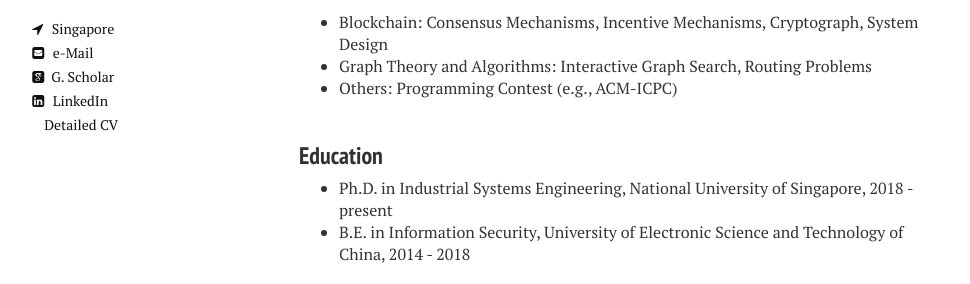
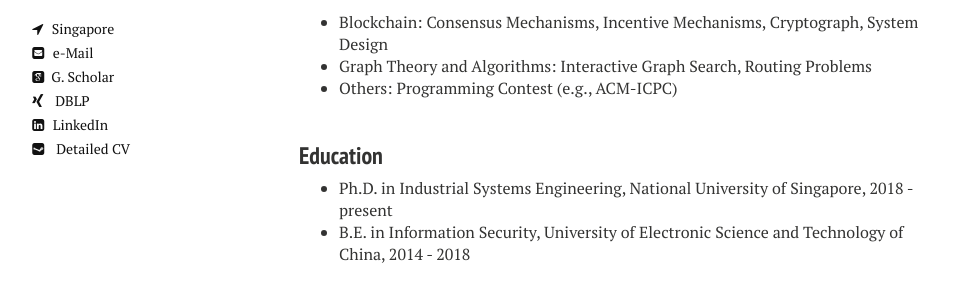
Before and after one commit to cong741/cong741.github.io, a Jekyll site: the page built from index.md, in a window 1280 px wide. Shown: the part 303-587 px from the top of the page, without its empty margins (21-991 px from the left). Built offline with Jekyll 4.4.1, drawn with Linux system fonts in a browser that asks for light colours; nearby versions of some CDN libraries.

Commit message:
change icon of resume

```diff
--- a/_includes/_author-bio.html
+++ b/_includes/_author-bio.html
@@ -12,10 +12,10 @@
 
 {% if site.owner.email %}<a href="mailto:{{ site.owner.email }}" class="author-social" target="_blank"><i class="fa fa-envelope-square"></i> e-Mail</a>{% endif %}
 {% if site.owner.google_scholar %}<a href="http://scholar.google.es/citations?user={{ site.owner.google_scholar }}" class="author-social" target="_blank"><i class="ai ai-google-scholar-square"></i>&nbsp; G. Scholar</a>{% endif %}
-
+<a href="https://dblp.org/pid/289/0180.html" class="author-social" target="_blank"><i class="fa fa-xing"></i>&nbsp; DBLP</a>
 {% if site.owner.linkedin %}<a href="http://linkedin.com/in/{{ site.owner.linkedin }}" class="author-social" target="_blank"><i class="fa fa-linkedin-square"></i> LinkedIn</a>{% endif %}
 {% if site.owner.github %}<a href="http://github.com/{{ site.owner.github }}" class="author-social" target="_blank"><i class="fa fa-github-square"></i> Github</a>{% endif %}
 {% if site.owner.twitter %}<a href="https://scholar.google.com.sg/citations?user=2R-cOkYAAAAJ&hl=en&inst=13660462560571941651" class="author-social" target="_blank"><i class="fa fa-twitter-square"></i> Twitter</a>{% endif %}
 {% if site.owner.stackoverflow %}<a href="http://stackoverflow.com/users/{{ site.owner.stackoverflow }}" class="author-social" target="_blank"><i class="fa fa-stack-overflow"></i> Stackoverflow</a>{% endif %}
 {% if site.owner.steam %}<a href="http://steamcommunity.com/id/{{ site.owner.steam }}" class="author-social" target="_blank"><i class="fa fa-steam-square"></i> Steam</a>{% endif %}
-<a href="{{ site.url }}/files/CV.pdf" class="author-social" target="_blank"><i class="fa fa-file-alt"></i>&nbsp; Detailed CV</a>
+<a href="{{ site.url }}/files/CV.pdf" class="author-social" target="_blank"><i class="fa fa-steam-square"></i>&nbsp; Detailed CV</a>
```
